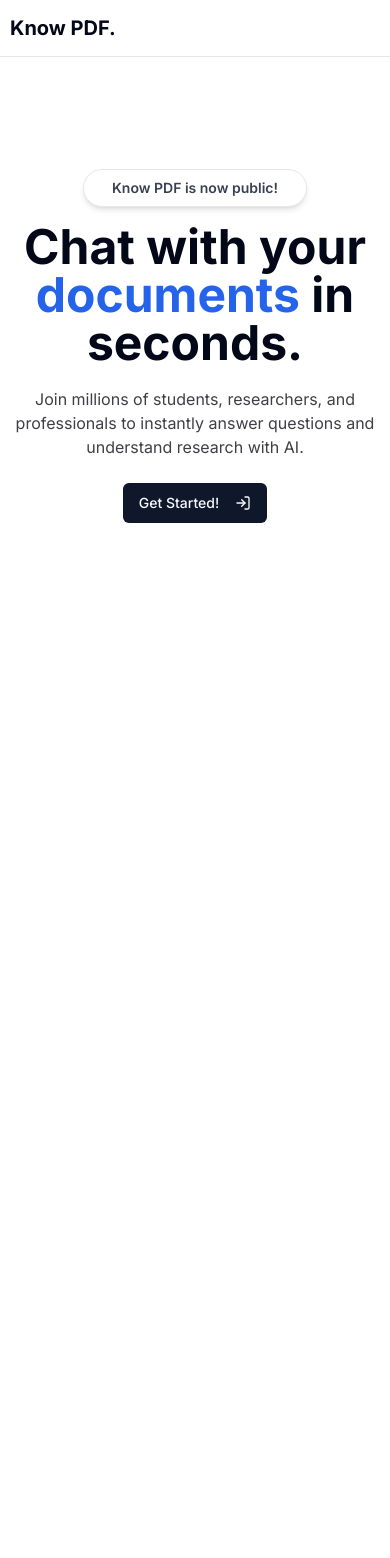
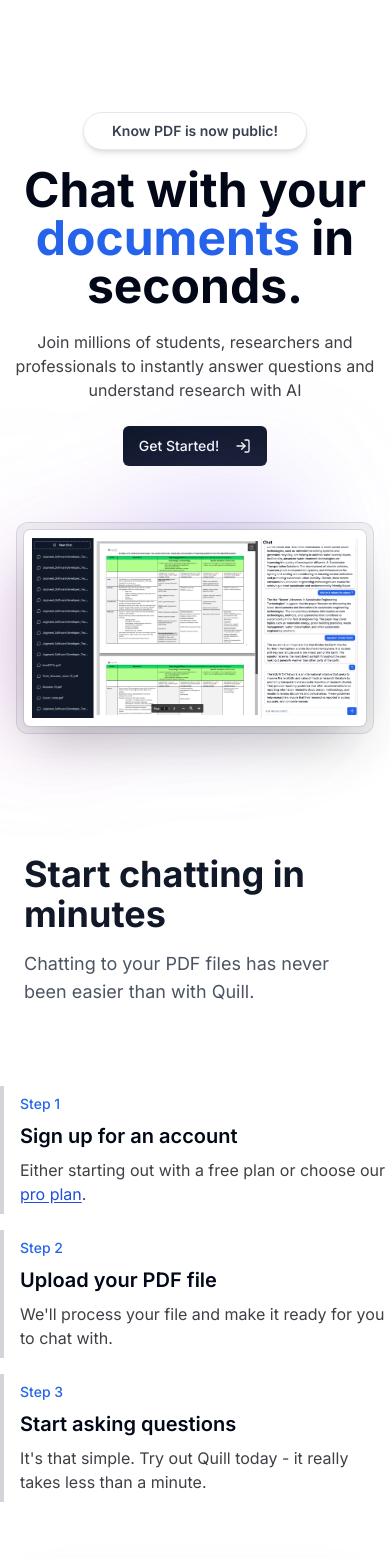
Before and after one commit to Jagm33t/KnowPdf, a Next.js app: page / in a window 390 px wide. Shown: the top 1558 px of the page. Before the commit the page ends 844 px from the top, so only its background shows below. Built offline with nearby package versions, Linux system fonts and the light colour scheme; no server answers.

Commit message:
chatcomponent added styles

```diff
--- a/src/app/api/chat/route.ts
+++ b/src/app/api/chat/route.ts
@@ -52,12 +52,12 @@
 
     // Use the streamText function with the OpenAI model
     const result = streamText({
-      model: openai("gpt-3.5-turbo"), // Or "gpt-4" based on your requirements
+      model: openai("gpt-3.5-turbo"),
       messages: [
         prompt,
         ...messages.filter((message: Message) => message.role === "user"),
       ],
-      temperature: 0.5,
+      temperature: 0.3,
       async onFinish({ text, toolCalls, toolResults, finishReason, usage }) {
         // Store the user message and AI response to the database
         // Store user message
--- a/src/app/page.tsx
+++ b/src/app/page.tsx
@@ -9,7 +9,7 @@
 import { chats } from "@/lib/db/schema";
 import { eq } from "drizzle-orm";
 import MaxWidthWrapper from '@/components/ui/MaxWidthWrapper';
-// import Image from "next/image";
+import Image from "next/image";
 import Navbar from "@/components/ui/Navbar";
 
 export default async function Home() {
@@ -24,10 +24,12 @@
     }
   }
 
+
+
+
   return (
 <>
-      {/* Navbar Component */}
-      <Navbar />
+
 
 <MaxWidthWrapper className='mb-12 mt-28 sm:mt-40 flex flex-col items-center justify-center text-center'>
         <div className='mx-auto mb-4 flex max-w-fit items-center justify-center space-x-2 overflow-hidden rounded-full border border-gray-200 bg-white px-7 py-2 shadow-md backdrop-blur transition-all hover:border-gray-300 hover:bg-white/50'>
@@ -41,8 +43,8 @@
           in seconds.
         </h1>
         <p className='mt-5 max-w-prose text-zinc-700 sm:text-lg'>
-          Join millions of students, researchers, and professionals to instantly
-          answer questions and understand research with AI.
+        Join millions of students, researchers and professionals to instantly
+        answer questions and understand research with AI
         </p>
 
         <div className="flex mt-2">
@@ -72,10 +74,176 @@
             )}
           </div>
       </MaxWidthWrapper>
-      {/* Rest of the content remains the same */}
       <div>
-        {/* Your other content here */}
+        <div className='relative isolate'>
+          <div
+            aria-hidden='true'
+            className='pointer-events-none absolute inset-x-0 -top-40 -z-10 transform-gpu overflow-hidden blur-3xl sm:-top-80'>
+            <div
+              style={{
+                clipPath:
+                  'polygon(74.1% 44.1%, 100% 61.6%, 97.5% 26.9%, 85.5% 0.1%, 80.7% 2%, 72.5% 32.5%, 60.2% 62.4%, 52.4% 68.1%, 47.5% 58.3%, 45.2% 34.5%, 27.5% 76.7%, 0.1% 64.9%, 17.9% 100%, 27.6% 76.8%, 76.1% 97.7%, 74.1% 44.1%)',
+              }}
+              className='relative left-[calc(50%-11rem)] aspect-[1155/678] w-[36.125rem] -translate-x-1/2 rotate-[30deg] bg-gradient-to-tr from-[#ff80b5] to-[#9089fc] opacity-30 sm:left-[calc(50%-30rem)] sm:w-[72.1875rem]'
+            />
           </div>
+
+          <div>
+            <div className='mx-auto max-w-6xl px-6 lg:px-8'>
+              <div className='mt-16 flow-root sm:mt-24'>
+                <div className='-m-2 rounded-xl bg-gray-900/5 p-2 ring-1 ring-inset ring-gray-900/10 lg:-m-4 lg:rounded-2xl lg:p-4'>
+                  <Image
+                    src='/dashboard-preview.jpg'
+                    alt='product preview'
+                    width={1364}
+                    height={866}
+                    quality={100}
+                    className='rounded-md bg-white p-2 sm:p-8 md:p-20 shadow-2xl ring-1 ring-gray-900/10'
+                  />
+                </div>
+              </div>
+            </div>
+          </div>
+
+          <div
+            aria-hidden='true'
+            className='pointer-events-none absolute inset-x-0 -top-40 -z-10 transform-gpu overflow-hidden blur-3xl sm:-top-80'>
+            <div
+              style={{
+                clipPath:
+                  'polygon(74.1% 44.1%, 100% 61.6%, 97.5% 26.9%, 85.5% 0.1%, 80.7% 2%, 72.5% 32.5%, 60.2% 62.4%, 52.4% 68.1%, 47.5% 58.3%, 45.2% 34.5%, 27.5% 76.7%, 0.1% 64.9%, 17.9% 100%, 27.6% 76.8%, 76.1% 97.7%, 74.1% 44.1%)',
+              }}
+              className='relative left-[calc(50%-13rem)] aspect-[1155/678] w-[36.125rem] -translate-x-1/2 rotate-[30deg] bg-gradient-to-tr from-[#ff80b5] to-[#9089fc] opacity-30 sm:left-[calc(50%-36rem)] sm:w-[72.1875rem]'
+            />
+          </div>
+        </div>
+      </div>
+
+      {/* Feature section */}
+      <div className='mx-auto mb-32 mt-32 max-w-5xl sm:mt-56'>
+        <div className='mb-12 px-6 lg:px-8'>
+          <div className='mx-auto max-w-2xl sm:text-center'>
+            <h2 className='mt-2 font-bold text-4xl text-gray-900 sm:text-5xl'>
+              Start chatting in minutes
+            </h2>
+            <p className='mt-4 text-lg text-gray-600'>
+              Chatting to your PDF files has never been
+              easier than with Quill.
+            </p>
+          </div>
+        </div>
+
+        {/* steps */}
+        <ol className='my-8 space-y-4 pt-8 md:flex md:space-x-12 md:space-y-0'>
+          <li className='md:flex-1'>
+            <div className='flex flex-col space-y-2 border-l-4 border-zinc-300 py-2 pl-4 md:border-l-0 md:border-t-2 md:pb-0 md:pl-0 md:pt-4'>
+              <span className='text-sm font-medium text-blue-600'>
+                Step 1
+              </span>
+              <span className='text-xl font-semibold'>
+                Sign up for an account
+              </span>
+              <span className='mt-2 text-zinc-700'>
+                Either starting out with a free plan or
+                choose our{' '}
+                <Link
+                  href='/pricing'
+                  className='text-blue-700 underline underline-offset-2'>
+                  pro plan
+                </Link>
+                .
+              </span>
+            </div>
+          </li>
+          <li className='md:flex-1'>
+            <div className='flex flex-col space-y-2 border-l-4 border-zinc-300 py-2 pl-4 md:border-l-0 md:border-t-2 md:pb-0 md:pl-0 md:pt-4'>
+              <span className='text-sm font-medium text-blue-600'>
+                Step 2
+              </span>
+              <span className='text-xl font-semibold'>
+                Upload your PDF file
+              </span>
+              <span className='mt-2 text-zinc-700'>
+                We&apos;ll process your file and make it
+                ready for you to chat with.
+              </span>
+            </div>
+          </li>
+          <li className='md:flex-1'>
+            <div className='flex flex-col space-y-2 border-l-4 border-zinc-300 py-2 pl-4 md:border-l-0 md:border-t-2 md:pb-0 md:pl-0 md:pt-4'>
+              <span className='text-sm font-medium text-blue-600'>
+                Step 3
+              </span>
+              <span className='text-xl font-semibold'>
+                Start asking questions
+              </span>
+              <span className='mt-2 text-zinc-700'>
+                It&apos;s that simple. Try out Quill today -
+                it really takes less than a minute.
+              </span>
+            </div>
+          </li>
+        </ol>
+
+        <div className='mx-auto max-w-6xl px-6 lg:px-8'>
+          <div className='mt-16 flow-root sm:mt-24'>
+            <div className='-m-2 rounded-xl bg-gray-900/5 p-2 ring-1 ring-inset ring-gray-900/10 lg:-m-4 lg:rounded-2xl lg:p-4'>
+              <Image
+                src='/file-upload-preview.jpg'
+                alt='uploading preview'
+                width={1419}
+                height={732}
+                quality={100}
+                className='rounded-md bg-white p-2 sm:p-8 md:p-20 shadow-2xl ring-1 ring-gray-900/10'
+              />
+            </div>
+          </div>
+        </div>
+      </div>
+
+{/* <div className="w-screen min-h-screen bg-gradient-to-r from-rose-100 to-teal-100">
+<div className="absolute top-1/2 left-1/2 -translate-x-1/2 -translate-y-1/2">
+<div className="flex flex-col items-center text-center">
+    <div className="flex items-center">
+      <h1 className="mr-3 text-5xl font-semibold">Chat with any PDF</h1>
+           <UserButton afterSignOutUrl="/" />
+    </div>
+
+    <div className="flex mt-2">
+            {isAuth && firstChat && (
+              <>
+                <Link href={`/chat/${firstChat.id}`}>
+                  <Button>
+                    Go to Chats <ArrowRight className="ml-2" />
+                  </Button>
+                </Link>
+                <div className="ml-3">
+                  <SubscriptionButton isPro={isPro} />
+                </div>
+              </>
+            )}
+          </div>
+
+          <p className="max-w-xl mt-1 text-lg text-slate-600">
+            Join millions of students, researchers and professionals to instantly
+            answer questions and understand research with AI
+          </p>
+
+          <div className="w-full mt-4">
+            {isAuth ? (
+              <FileUpload />
+            ) : (
+              <Link href="/sign-in">
+                <Button>
+                   Get Started!
+                  <LogIn className="w-4 h-4 ml-2" />
+                </Button>
+              </Link>
+            )}
+          </div>
+        </div>
+      </div>
+    </div> */}
     </>
   );
 }
--- a/src/components/ui/MessageList.tsx
+++ b/src/components/ui/MessageList.tsx
@@ -2,6 +2,7 @@
 import { Message } from "ai/react";
 import { Loader2 } from "lucide-react";
 import React from "react";
+import Image from 'next/image';
 
 type Props = {
   isLoading: boolean;
@@ -32,7 +33,7 @@
               className={cn(
                 "rounded-lg px-3 text-sm py-1",
                 {
-                  "bg-gray-200 text-black": message.role === "user",
+                  "bg-[#f6f5f8] text-[#313336]": message.role === "user",
                 }
               )}
             >
--- /dev/null
+++ b/src/components/ui/avatar.tsx
@@ -0,0 +1,50 @@
+"use client"
+
+import * as React from "react"
+import * as AvatarPrimitive from "@radix-ui/react-avatar"
+
+import { cn } from "@/lib/utils"
+
+const Avatar = React.forwardRef<
+  React.ElementRef<typeof AvatarPrimitive.Root>,
+  React.ComponentPropsWithoutRef<typeof AvatarPrimitive.Root>
+>(({ className, ...props }, ref) => (
+  <AvatarPrimitive.Root
+    ref={ref}
+    className={cn(
+      "relative flex h-10 w-10 shrink-0 overflow-hidden rounded-full",
+      className
+    )}
+    {...props}
+  />
+))
+Avatar.displayName = AvatarPrimitive.Root.displayName
+
+const AvatarImage = React.forwardRef<
+  React.ElementRef<typeof AvatarPrimitive.Image>,
+  React.ComponentPropsWithoutRef<typeof AvatarPrimitive.Image>
+>(({ className, ...props }, ref) => (
+  <AvatarPrimitive.Image
+    ref={ref}
+    className={cn("aspect-square h-full w-full", className)}
+    {...props}
+  />
+))
+AvatarImage.displayName = AvatarPrimitive.Image.displayName
+
+const AvatarFallback = React.forwardRef<
+  React.ElementRef<typeof AvatarPrimitive.Fallback>,
+  React.ComponentPropsWithoutRef<typeof AvatarPrimitive.Fallback>
+>(({ className, ...props }, ref) => (
+  <AvatarPrimitive.Fallback
+    ref={ref}
+    className={cn(
+      "flex h-full w-full items-center justify-center rounded-full bg-muted",
+      className
+    )}
+    {...props}
+  />
+))
+AvatarFallback.displayName = AvatarPrimitive.Fallback.displayName
+
+export { Avatar, AvatarImage, AvatarFallback }
```
Also changed, not shown: src/components/ui/ChatComponent.tsx (+35 -7 lines), public/chat-logo.png (added), 1 other file (tests, documents, lock files or other folders). Lines whose indentation alone changed are shown as unchanged.
